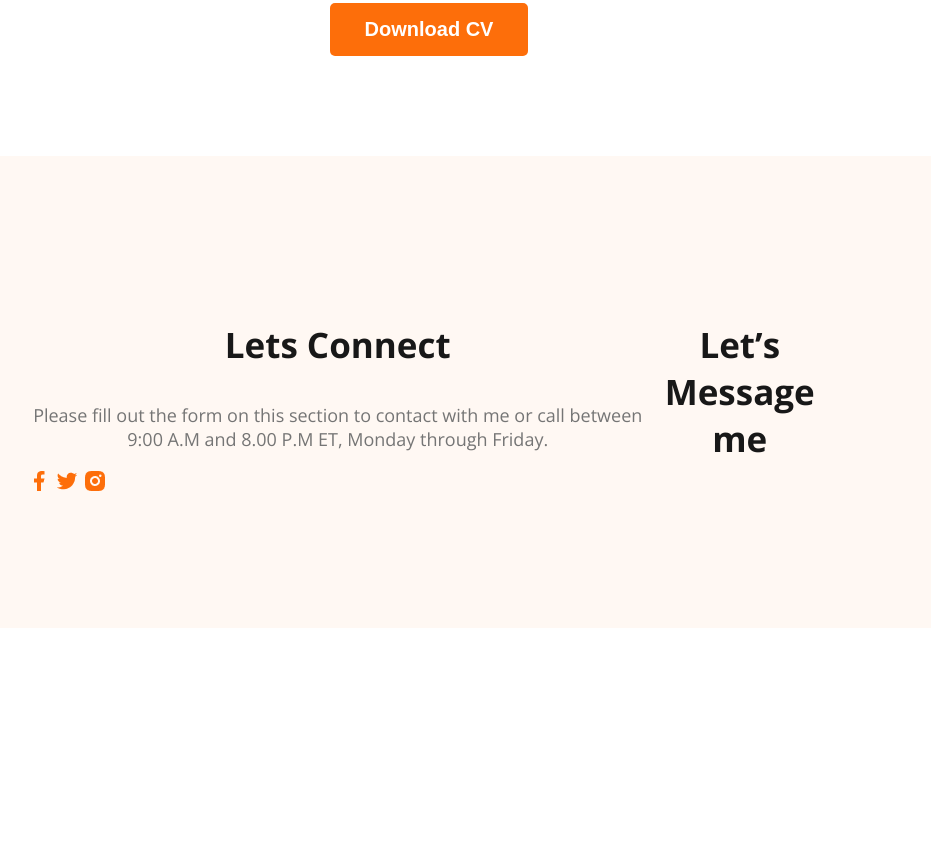
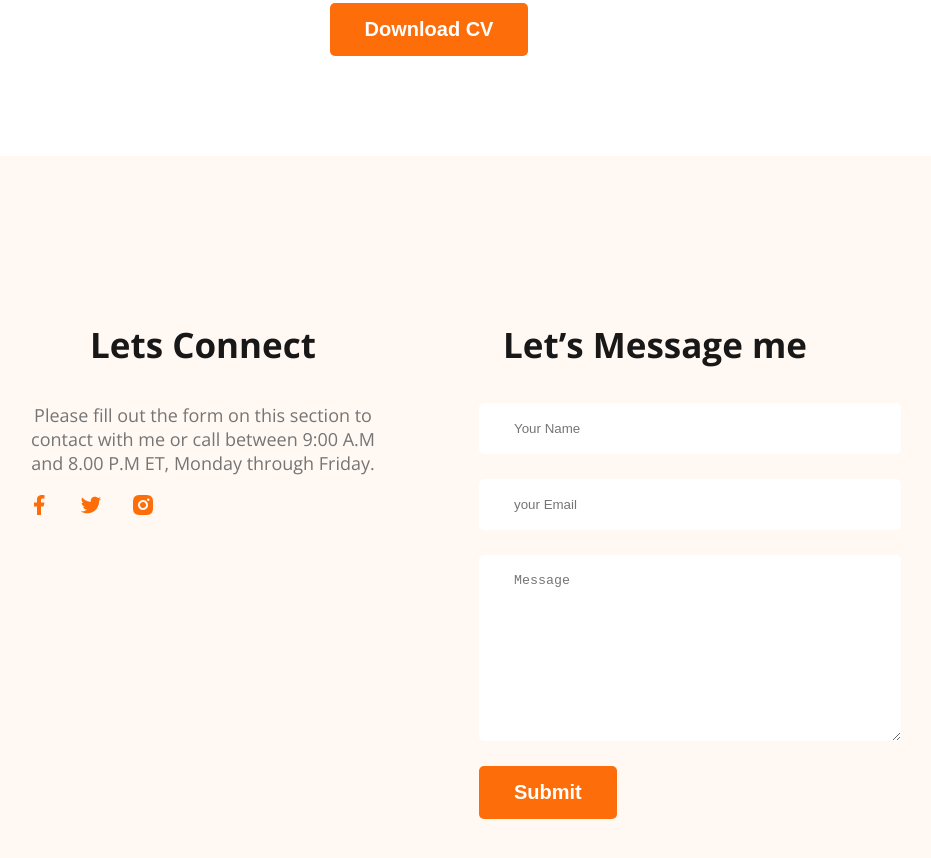
Before and after one commit to asafdiu/web-development-portfolio, a plain HTML site: page index.html in a window 1280 px wide. Shown: the part 3298-4156 px from the top of the page, without its empty margins (211-1142 px from the left). Before the commit the page ends 3934 px from the top, so only its background shows below. Drawn offline with nearby package versions, Linux system fonts and the light colour scheme.

Commit message:
Finished footer

```diff
--- a/Styles/portfolio.css
+++ b/Styles/portfolio.css
@@ -149,7 +149,8 @@ main section {
     font-weight: 700;
     margin-bottom: 10px;
 }
-.resume-item-institute{
+
+.resume-item-institute {
     margin-bottom: 20px;
     margin-top: 0px;
 }
@@ -169,17 +170,41 @@ main section {
 .resume-item-description {
     color: #757575;
 }
-.resume-container hr{
+
+.resume-container hr {
     margin: 30px;
 }
-.download-cv{
+
+.download-cv {
     text-align: center;
     margin-top: 50px;
 }
+
 /* footer style */
-footer{
+footer {
     display: flex;
+    gap: 100px;
     background: #FFF8F3;
     padding: 130px 230px;
     margin-top: 100px;
 }
+
+.footer-column {
+    width: 50%;
+}
+.social-links a{
+    margin-right: 24px;
+
+}
+
+.contact input[type="text"], .contact input[type="email"],
+textarea {
+    display: block;
+    margin-bottom: 25px;
+    padding: 18px 35px;
+    color: #757575;
+    border-radius: 5px;
+    background: #FFF;
+    border: 0;
+    width: 100%;
+}
--- a/index.html
+++ b/index.html
@@ -166,6 +166,12 @@
         </div>
         <div class="footer-column">
             <h3 class="section-title">Let’s Message me</h3>
+            <form class="contact" action="">
+                <input type="text" placeholder="Your Name">
+                <input type="email" name="" id="" placeholder="your Email">
+                <textarea placeholder="Message" name="" id="" cols="30" rows="10"></textarea>
+                <input class="btn-primary" type="submit" value="Submit">
+            </form>
         </div>
 
     </footer>
```
